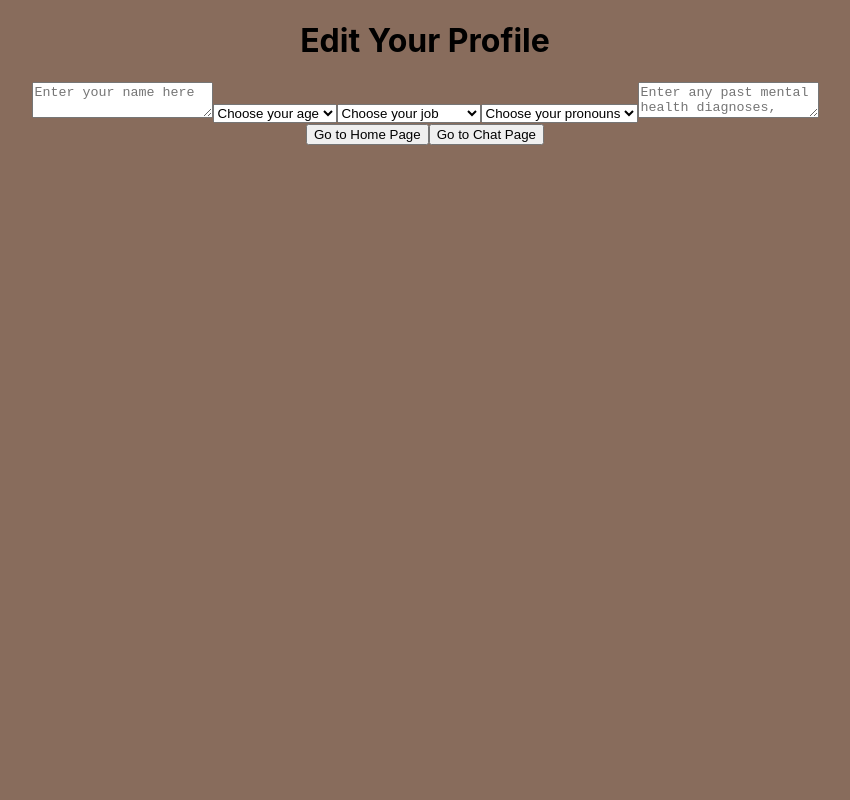
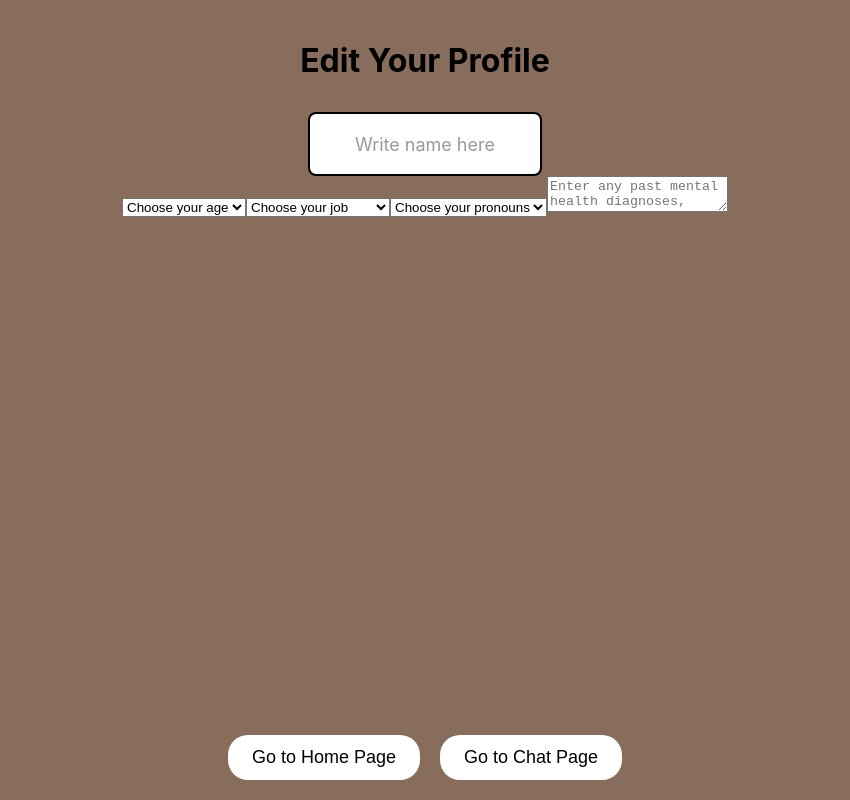
Before and after one commit to Way05/HenHacks25, a React (Create React App) app in the folder henhacks25/: page /profile in a window 1280 px wide. Shown: the whole page, without its empty margins (215-1065 px from the left). Built offline with nearby package versions, Linux system fonts and the light colour scheme.

Commit message:
Updated name box and routing buttons in Profile.CSS

```diff
--- a/henhacks25/src/CSS/profile.css
+++ b/henhacks25/src/CSS/profile.css
@@ -0,0 +1,104 @@
+/* Ensure the body and html take full height */
+body, html {
+    height: 100%;
+    margin: 0;
+    display: flex;
+    flex-direction: column;
+  }
+
+  /* Profile container to take up full height */
+  .profile-container {
+    flex: 1;
+    display: flex;
+    flex-direction: column;
+    justify-content: space-between;
+    align-items: center;
+    padding: 20px;
+    position: relative;
+  }
+
+  /* -------------------------------------------*/
+
+  /* Keep buttons centered at the bottom */
+  .button-container {
+    width: 100%;
+    display: flex;
+    justify-content: center;
+    position: fixed;
+    bottom: 20px;
+    left: 0;
+  }
+
+  /* Make buttons bigger and rounded */
+  .button-container button {
+    font-size: 18px;
+    padding: 12px 24px;
+    border-radius: 20px;
+    border: none;
+    background-color: #ffffff;
+    color: rgb(0, 0, 0);
+    cursor: pointer;
+    transition: background-color 0.3s ease, transform 0.2s ease;
+    margin: 0 10px;
+  }
+
+  /* Hover effect */
+  .button-container button:hover {
+    background-color: #ea9e78;
+    transform: scale(1.05);
+  }
+
+  /* Click effect */
+  .button-container button:active {
+    transform: scale(0.95);
+  }
+
+  /* -------------------------------------------*/
+
+/* Center the name box */
+.name-container {
+    position: relative;
+    display: flex;
+    justify-content: center;
+    width: 100%;
+    margin-top: 10px;
+  }
+
+  /* Style input field */
+  .name-box {
+    width: 80%;
+    max-width: 200px;
+    height: 30px;
+    font-size: 18px;
+    padding: 15px;
+    border: 2px solid #000000;
+    border-radius: 8px;
+    outline: none;
+    text-align: center; /* Center the placeholder */
+    transition: all 0.5s ease-in-out;
+    color: #000;
+  }
+
+  /* Label for floating effect */
+  .name-box-label {
+    position: absolute;
+    left: 50%;
+    top: 50%;
+    transform: translate(-50%, -50%);
+    font-size: 18px;
+    color: #999;
+    pointer-events: none;
+    opacity: 1;
+    transition: opacity 0.3s ease-out;
+  }
+
+  /* When the text box is focused or contains text, fade the placeholder */
+  .name-box:focus + .name-box-label,
+  .name-box:not(:placeholder-shown) + .name-box-label {
+    opacity: 0; /* Fade out placeholder */
+  }
+
+  /* Reset placeholder visibility if input is empty */
+  .name-box:placeholder-shown + .name-box-label {
+    opacity: 1; /* Placeholder is visible if input is empty */
+  }
--- a/henhacks25/src/pages/profile.tsx
+++ b/henhacks25/src/pages/profile.tsx
@@ -1,5 +1,6 @@
 import React, { useState, useEffect } from "react";
 import { Link } from "react-router-dom";
+import "../CSS/profile.css";
 
 const ProfilePage: React.FC = () => {
   // State for user inputs
@@ -26,16 +27,22 @@ const ProfilePage: React.FC = () => {
     };
 
   return (
-    <div>
+    <div className="profile-container">
       <h1>Edit Your Profile</h1>
 
-      {/* Name Input */}
-      <textarea
+      <div className="input-container">
+        {/* Name Input with Floating Placeholder */}
+        <div className="name-container">
+          <input
+            type="text"
             name="name"
-        placeholder="Enter your name here"
+            className="name-box"
+            placeholder=" "
             value={name}
             onChange={handleChange(setName, "name")}
           />
+          <label className="name-box-label">Write name here</label>
+        </div>
 
         {/* Age Dropdown */}
         <select name="age" value={age} onChange={handleChange(setAge, "age")}>
@@ -74,9 +81,10 @@ const ProfilePage: React.FC = () => {
           value={past}
           onChange={handleChange(setPast, "past")}
         />
+      </div>
 
-      {/* Navigation Buttons */}
-      <div>
+      {/* Navigation Buttons at Bottom */}
+      <div className="button-container">
         <Link to="/">
           <button>Go to Home Page</button>
         </Link>
```
Lines whose indentation alone changed are shown as unchanged.
